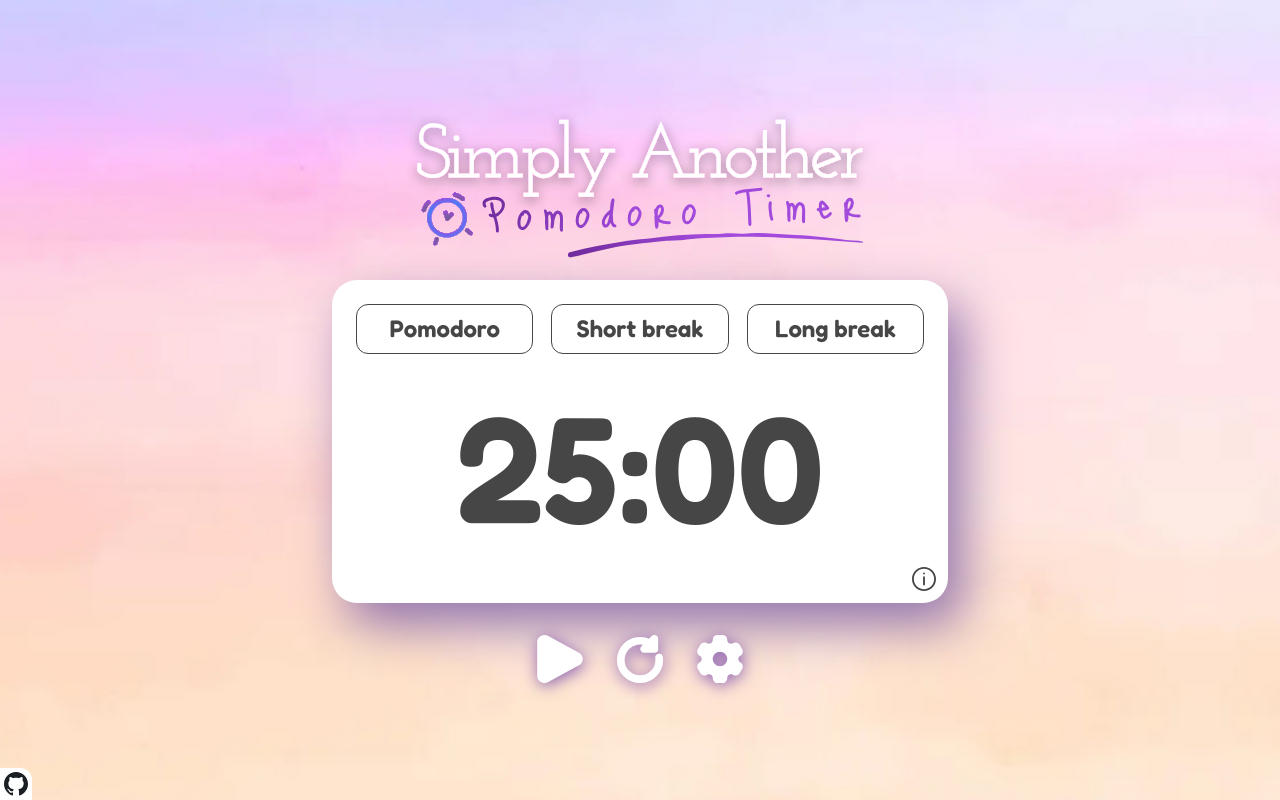
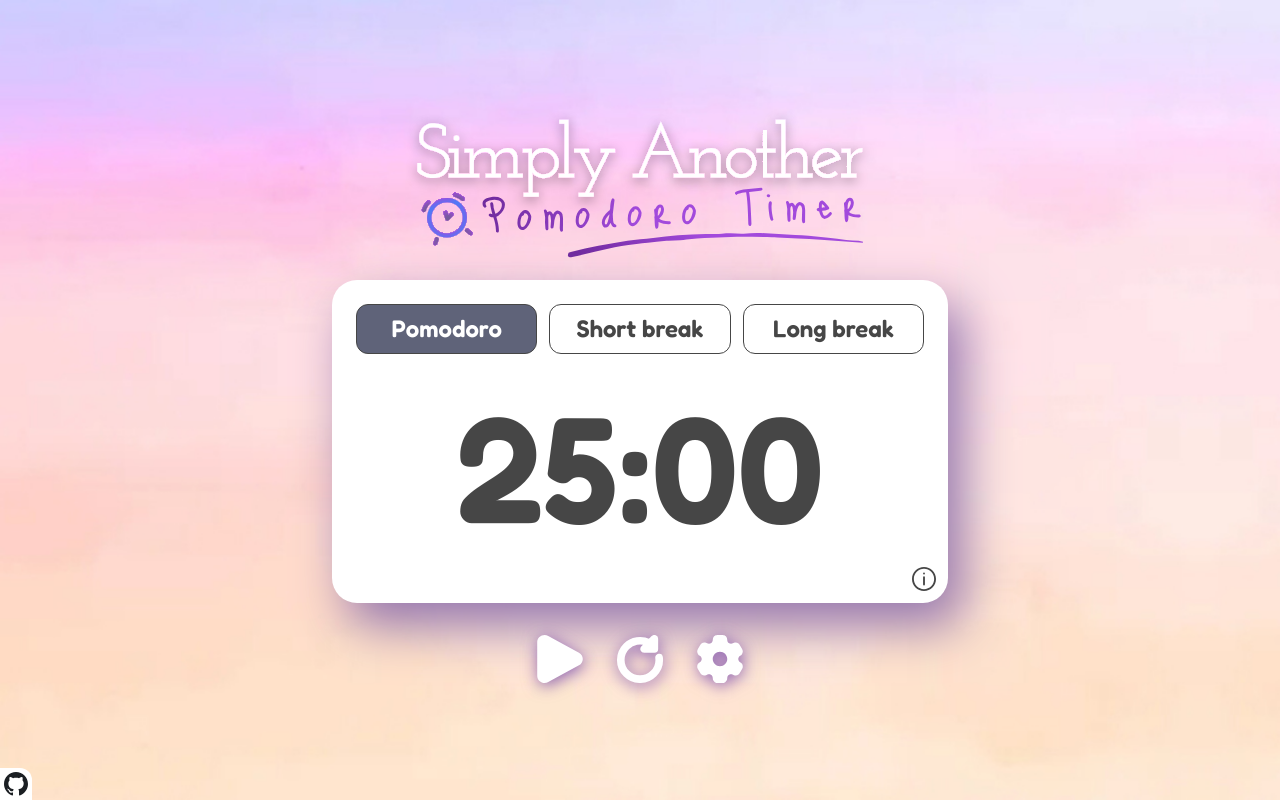
Before and after one commit to mjgalarza1/simply-another-pomodoro-timer, a React (Vite) app: page / in a window 1280 px wide. Built offline with nearby package versions, Linux system fonts and the light colour scheme; a web font is replaced by a local one.

Commit message:
Change PomodoroButton to radio
+some states and handlers with little to no behavior

```diff
--- a/src/components/PomodoroTimer.jsx
+++ b/src/components/PomodoroTimer.jsx
@@ -4,16 +4,37 @@ import Restart from "../assets/imgs/icons/restart-svgrepo-com.svg"
 import Settings from "../assets/imgs/icons/settings-svgrepo-com.svg"
 import Info from "../assets/imgs/icons/icons8-info.svg"
 import PlayerButton from "./buttons/PlayerButton.jsx";
-import PomodoroButton from "./buttons/PomodoroButton.jsx";
+import PomodoroRadioButton from "./buttons/PomodoroRadioButton.jsx";
+import {useState} from "react";
 
 function PomodoroTimer() {
+
+    const [selectedDuration, setSelectedDuration] = useState("pomodoro")
+    const [isPlaying, setIsPlaying] = useState(false)
+
+    const handleDurationChange = (duration) => {
+        console.log(duration + " was selected")
+        setSelectedDuration(duration);
+    };
+
+    const handlePlay = () => {
+        if (isPlaying) {
+            console.log("Pause was pressed")
+            setIsPlaying(false)
+        } else {
+            console.log("Play was pressed")
+            setIsPlaying(true)
+        }
+    }
+
     return (
         <div id="pomodoro-timer-container" className="flex flex-col gap-8 [@media(max-height:350px)]:gap-4">
             <div id="pomodoro-buttons-and-timer" className="text-center p-[24px] bg-white rounded-[25px] shadow-[15px_23px_50px_rgb(148,118,174)] flex flex-col justify-center w-[616px] max-[650px]:w-[95vw]">
-                <div id="pomodoro-selection-buttons" className="flex flex-row justify-center gap-4.5 max-[616px]:gap-[2vw]">
-                    <PomodoroButton text="Pomodoro" onClick={() => console.log("Pomodoro was pressed")} />
-                    <PomodoroButton text="Short break" onClick={() => console.log("Short break was pressed")} />
-                    <PomodoroButton text="Long break" onClick={() => console.log("Long break was pressed")} />
+
+                <div id="pomodoro-selection-buttons" className="flex flex-row justify-between gap-3 max-[616px]:gap-[2vw]">
+                    <PomodoroRadioButton inputValue="pomodoro" inputName="pomodoro" label="Pomodoro" isChecked={selectedDuration === "pomodoro"} onClick={() => handleDurationChange("pomodoro")}/>
+                    <PomodoroRadioButton inputValue="short-break" inputName="pomodoro" label="Short break" isChecked={selectedDuration === "short-break"} onClick={() => handleDurationChange("short-break")}/>
+                    <PomodoroRadioButton inputValue="long-break" inputName="pomodoro" label="Long break" isChecked={selectedDuration === "long-break"} onClick={() => handleDurationChange("long-break")}/>
                 </div>
                 <div id="timer">
                     <h1 className="font-fredoka text-[150px] text-[#464646] [@media(max-height:670px)]:text-[50px] max-[616px]:text-[24vw]">25:00</h1>
@@ -23,10 +44,15 @@ function PomodoroTimer() {
                         <img src={Info} alt="Info button"/>
                     </button>
                 </div>
+
             </div>
 
+
+            {/* TODO: ADD behavior to everything, ADD Spotify playlist or Youtube radio*/}
+            {/* FINISHED: Add player icons, add box-shadow to icons, make buttons component for the top buttons, add timer, add the info button, CHANGE buttons to radios?*/}
+
             <div id="pomodoro-player-buttons" className="flex flex-row justify-center gap-8 drop-shadow-[1px_3px_8px_rgba(94,44,164,0.71)]">
-                <PlayerButton icon={Play} alt={"Play Button"} onClick={() => console.log("Play was pressed")} />
+                {isPlaying ? <PlayerButton icon={Pause} alt={"Pause Button"} onClick={() => handlePlay()} /> : <PlayerButton icon={Play} alt={"Play Button"} onClick={() => handlePlay()} />}
                 <PlayerButton icon={Restart} alt={"Restart Button"} onClick={() => console.log("Restart was pressed")} />
                 <PlayerButton icon={Settings} alt={"Settings Button"} onClick={() => console.log("Settings was pressed")} />
             </div>
--- a/src/components/buttons/PomodoroButton.jsx
+++ /dev/null
@@ -1,25 +0,0 @@
-const PomodoroButton = ({text,onClick}) => {
-    return (
-        <button
-            onClick={onClick}
-            className="
-            w-[200px]
-            h-[9vh]
-            max-h-[50px]
-            min-h-[30px]
-            flex justify-center items-center p-2 text-center bg-white
-            rounded-xl border-1 border-[#464646]
-            font-fredoka text-[24px] text-[#464646]
-            hover:bg-[#EAEAEA]
-            active:bg-[#5F6379]
-            active:text-white
-            max-[616px]:text-[4vw]
-            max-[616px]:px-1
-            "
-        >
-            {text}
-        </button>
-    )
-}
-
-export default PomodoroButton
--- /dev/null
+++ b/src/components/buttons/PomodoroRadioButton.jsx
@@ -0,0 +1,24 @@
+const PomodoroRadioButton = ({inputValue,inputName,label,isChecked,onClick}) => {
+    return (
+        <label className="w-[200px]">
+
+            <input type="radio" id={inputValue} name={inputName} value={inputValue} checked={isChecked} onChange={onClick} className="hidden peer" />
+            <div
+                className="
+                    h-[9vh] max-h-[50px] min-h-[30px]
+                    flex justify-center items-center p-2 text-center bg-white
+                    rounded-xl border-1 border-[#464646]
+                    font-fredoka text-[24px] text-[#464646]
+                    peer-checked:bg-[#5F6379] peer-checked:text-white peer-checked:hover:bg-[#5F6379]
+                    hover:bg-[#EAEAEA]
+                    max-[650px]:text-[3.7vw] max-[650px]:px-1
+                    "
+                >
+                {label}
+            </div>
+
+        </label>
+    )
+}
+
+export default PomodoroRadioButton
```
